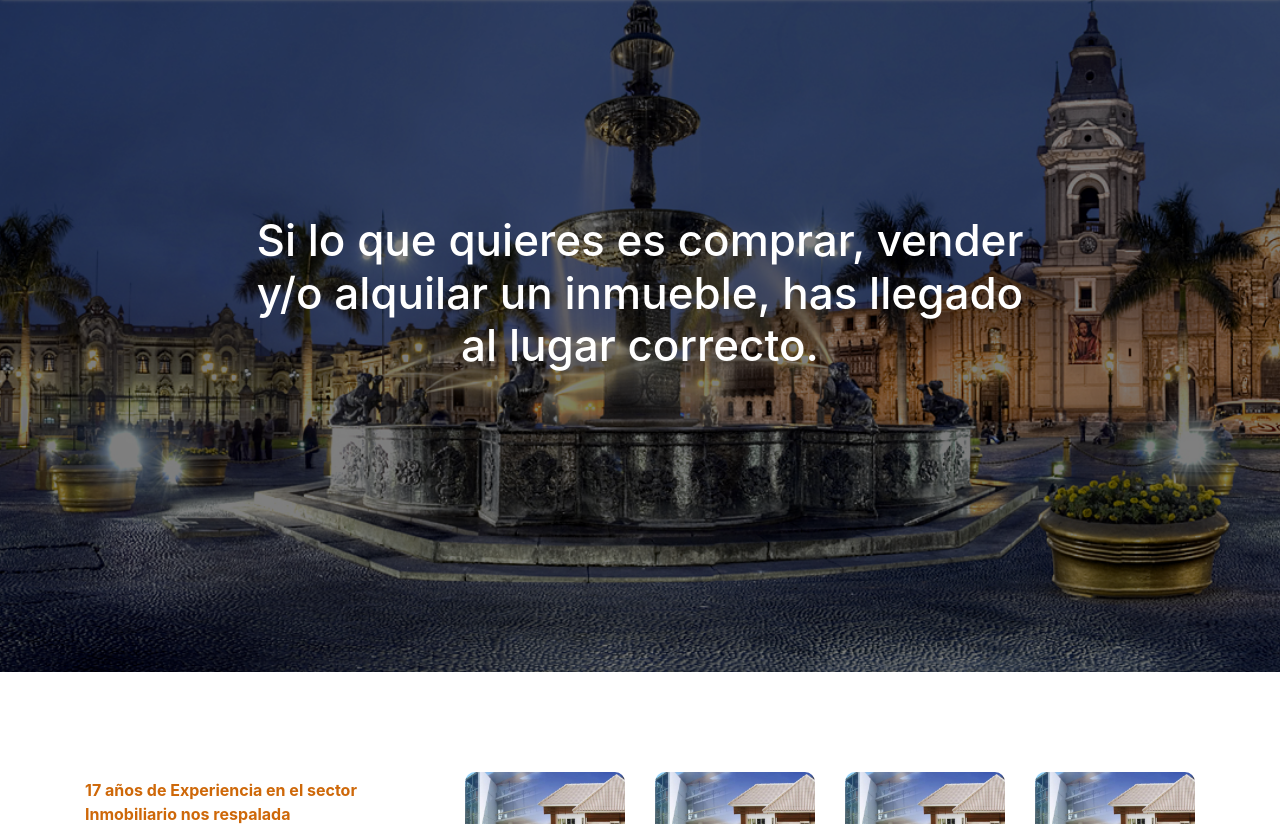
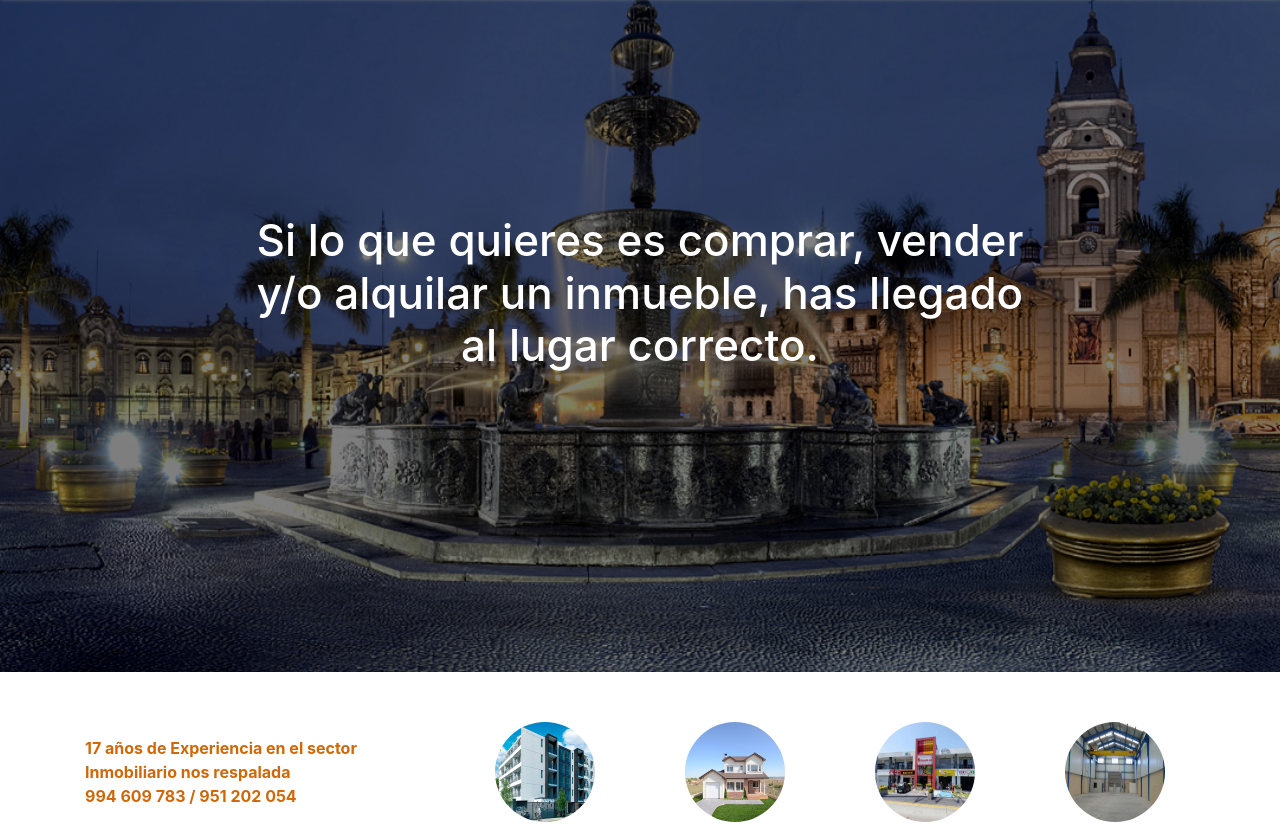
Before and after one commit to ANGIE200/Inmobiliaria, a plain HTML site: page index.html in a window 1280 px wide. Shown: the part 128-952 px from the top of the page. Drawn offline with nearby package versions, Linux system fonts and the light colour scheme.

Commit message:
subiendo cambios

```diff
--- a/css/style.css
+++ b/css/style.css
@@ -144,6 +144,19 @@ display: block;
 #casa{
 	padding-top: 50px;
 }
+#casa img{
+	width: 100px;
+    height: 100px;
+    border-radius: 150px;
+}
+#casa p{
+	font-size: 13px;
+    margin: auto;
+    max-width: 370px;
+}
+.border img {
+	border: 3px solid #E53D14;
+}
 #texto{
 	padding:50px 0;
 }
@@ -152,12 +165,6 @@ display: block;
 }
 #texto ,.row{
 	align-items: center;
-}
-#casa img{
-	width: 100%;
-	border-radius: 10px;
-	margin-top: 50px;
-	margin-bottom: 50px;
 }
 #casa p{
 	color: #CE6809;
--- a/index.html
+++ b/index.html
@@ -52,18 +52,19 @@
 				<div class="col-12 col-md-4">
 					<b><p data-aos="zoom-in">17 años de Experiencia en el sector Inmobiliario nos respalada <br> 994 609 783 / 951 202 054</p></b>
 				</div>
-				<div class="col-6 text-center col-md-2">
-					<img data-aos="zoom-in" src="img/image7.jpg" alt="..." class="img-circle">
+				<div class="col-6 text-center col-md-2 ">
+					<img data-aos="zoom-in" src="img/img-1.jpg" alt="..." class="img-circle">
 				</div>
 				<div class="col-6 text-center col-md-2">
-					<img data-aos="zoom-in" src="img/image7.jpg"  alt="..." class="img-circle">
+					<img data-aos="zoom-in" src="img/img-2.jpg"  alt="..." class="img-circle">
 				</div>
 				<div class="col-6 text-center col-md-2" >
-					<img data-aos="zoom-in" src="img/image7.jpg"  alt="..." class="img-circle">
+					<img data-aos="zoom-in" src="img/img-3.jpg"  alt="..." class="img-circle">
 				</div>
 				<div class="col-6 text-center col-md-2" >
-					<img data-aos="zoom-in" src="img/image7.jpg"  alt="..." class="img-circle">
+					<img data-aos="zoom-in" src="img/img-4.jpg"  alt="..." class="img-circle">
 				</div>
+
 			</div>
 		</div>
 	</section>
```
Also changed, not shown: img/img-1.jpg (added), img/img-2.jpg (added), img/img-3.jpg (added), img/img-4.jpg (added), img/img-5.jpg (added), img/img-6.jpg (added).
